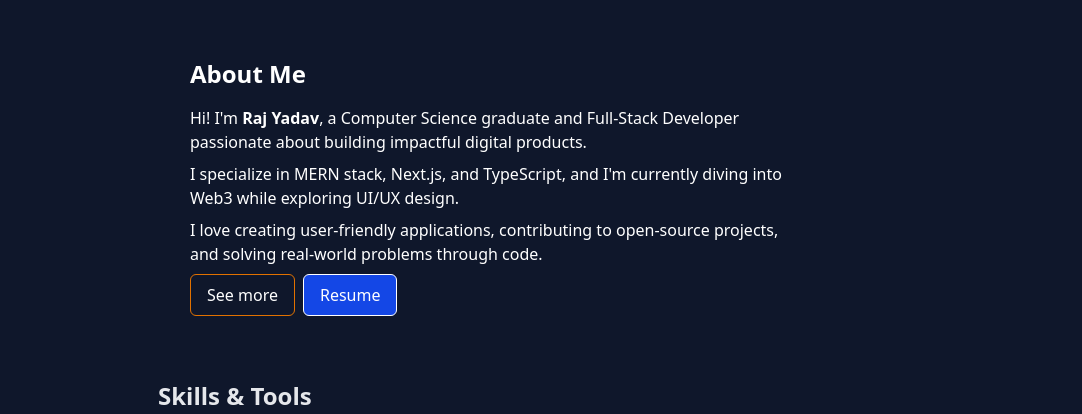
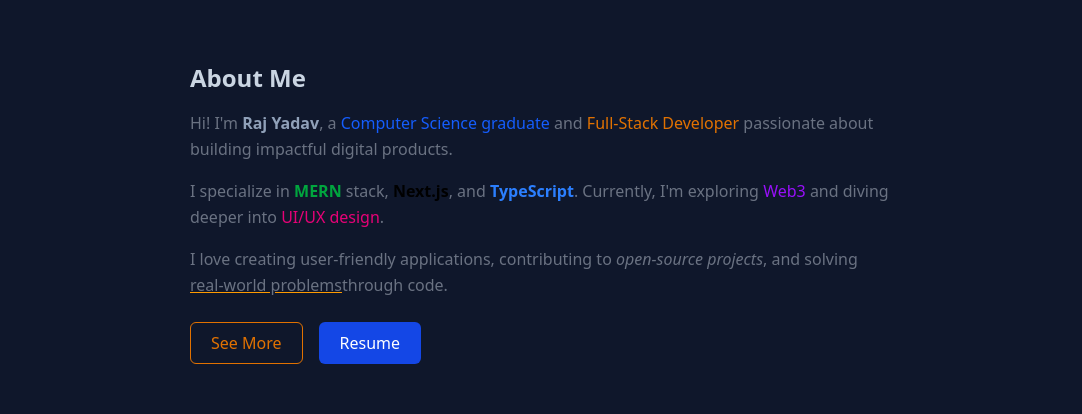
Before and after one commit to rajscriptsGH/Portfolio, a Next.js app: page / in a window 1280 px wide. Shown: the part 528-942 px from the top of the page, without its empty margins (14-1096 px from the left). Built offline with nearby package versions, Linux system fonts and the light colour scheme; a web font is replaced by a local one.

Commit message:
section updated acc to delpoyment

```diff
--- a/src/components/About.tsx
+++ b/src/components/About.tsx
@@ -3,22 +3,47 @@ import React from 'react'
 
 const About = () => {
   return (
-    <div className='mt-15 px-5 lg:ml-25'>
-      <h1 className='text-2xl font-semibold font-Ovo'>About Me</h1>
+    <section id="about" className="mt-16 px-6 lg:ml-24">
+      {/* Heading */}
+      <h1 className="text-2xl font-bold font-Ovo text-slate-300 mb-4">
+        About Me
+      </h1>
 
-      <div className='flex flex-col gap-2 items-center justify-center mt-4 max-w-[600px]'>
-        <p className=''>Hi! I'm <span className='font-bold'>Raj Yadav</span>, a Computer Science graduate and Full-Stack Developer passionate about building impactful digital products.
+      {/* Description */}
+      <div className="flex flex-col gap-4 items-start justify-center max-w-[700px] text-gray-500 leading-relaxed">
+        <p>
+          Hi! I'm <span className="font-bold text-slate-400">Raj Yadav</span>, a{" "}
+          <span className="text-blue-600">Computer Science graduate</span> and{" "}
+          <span className="text-amber-600">Full-Stack Developer</span> passionate about
+          building impactful digital products.
         </p>
 
-        <p> I specialize in MERN stack, Next.js, and TypeScript, and I'm currently diving into Web3 while exploring UI/UX design.</p>
+        <p>
+          I specialize in <span className="font-semibold text-green-600">MERN </span>stack,{" "}
+          <span className="font-semibold text-black">Next.js</span>, and{" "}
+          <span className="font-semibold text-blue-500">TypeScript</span>.
+          Currently, I'm exploring <span className="text-purple-600">Web3 </span>
+          and diving deeper into <span className="text-pink-600">UI/UX design</span>.
+        </p>
 
-        <p>I love creating user-friendly applications, contributing to open-source projects, and solving real-world problems through code.</p>
+        <p>
+          I love creating user-friendly applications, contributing to{" "}
+          <span className="italic">open-source projects</span>, and solving{" "}
+          <span className="underline decoration-amber-500">real-world problems</span>
+          through code.
+        </p>
       </div>
-      <div className='mt-2 flex gap-2'>
-        <button className='border w-fit px-4 py-2 rounded-md cursor-pointer border-amber-600 hover:bg-white hover:text-black'>See more</button>
-        <button className='border w-fit px-4 py-2 rounded-md cursor-pointer bg-blue-700 border-white hover:bg-green-500 hover:text-white'>Resume</button>
+
+      {/* Buttons */}
+      <div className="mt-6 flex gap-4">
+        <button className="border border-amber-600 text-amber-600 px-5 py-2 rounded-md transition hover:bg-amber-600 hover:text-white">
+          See More
+        </button>
+        <button className="bg-blue-700 border border-transparent px-5 py-2 rounded-md text-white transition hover:bg-green-600">
+          Resume
+        </button>
       </div>
-    </div>
+    </section>
   )
 }
 
--- a/src/components/Footer.tsx
+++ b/src/components/Footer.tsx
@@ -1,33 +1,34 @@
 "use client"
-/* eslint-disable react/no-unescaped-entities */
 import React, { useEffect, useState } from "react"
 
-const Footer = () => {
-    const [quote, setQuote] = useState("")
+const Footer: React.FC = () => {
+    const [quote, setQuote] = useState<string>("")
 
-    const gitaQuotes = [
+    const gitaQuotes: string[] = [
         "You have the right to work, but never to the fruit of work. — BG 2.47",
         "Change is the law of the universe. You can be a millionaire, or a pauper in an instant. — BG 2.14",
         "A person can rise through the efforts of his own mind; or draw himself down, in the same manner. — BG 6.5",
         "Perform your duty without attachment, for action performed without desire brings the supreme. — BG 3.19",
         "For one who has conquered the mind, the mind is the best friend; but for one who has failed, it is the worst enemy. — BG 6.6",
         "The soul is neither born, and nor does it die. — BG 2.20",
-        "Whatever happened, happened for the good. Whatever is happening, is happening for the good. Whatever will happen, will also happen for the good. — BG 4.18"
+        "Whatever happened, happened for the good. Whatever is happening, is happening for the good. Whatever will happen, will also happen for the good. — BG 4.18",
     ]
 
     useEffect(() => {
-        const dayOfYear = Math.floor(
-            (new Date().getTime() - new Date(new Date().getFullYear(), 0, 0).getTime()) /
-            (1000 * 60 * 60 * 24)
-        )
+        const now = new Date()
+        const startOfYear = new Date(now.getFullYear(), 0, 0)
+        const diff = now.getTime() - startOfYear.getTime()
+        const oneDay = 1000 * 60 * 60 * 24
+        const dayOfYear = Math.floor(diff / oneDay)
+
         setQuote(gitaQuotes[dayOfYear % gitaQuotes.length])
     }, [])
 
     return (
         <footer className="w-full py-6 mt-10 border-t border-gray-700 bg-gray-900 text-gray-300">
-            <div className="container mx-auto flex flex-col items-center justify-center gap-4">
+            <div className="container mx-auto flex flex-col items-center justify-center gap-4 px-4">
                 {/* Daily Gita Quote */}
-                <p className="italic text-center text-gray-400">"{quote}"</p>
+                <p className="italic text-center text-gray-400">&quot;{quote}&quot;</p>
 
                 {/* Copyright */}
                 <p className="text-sm text-gray-500">
```
